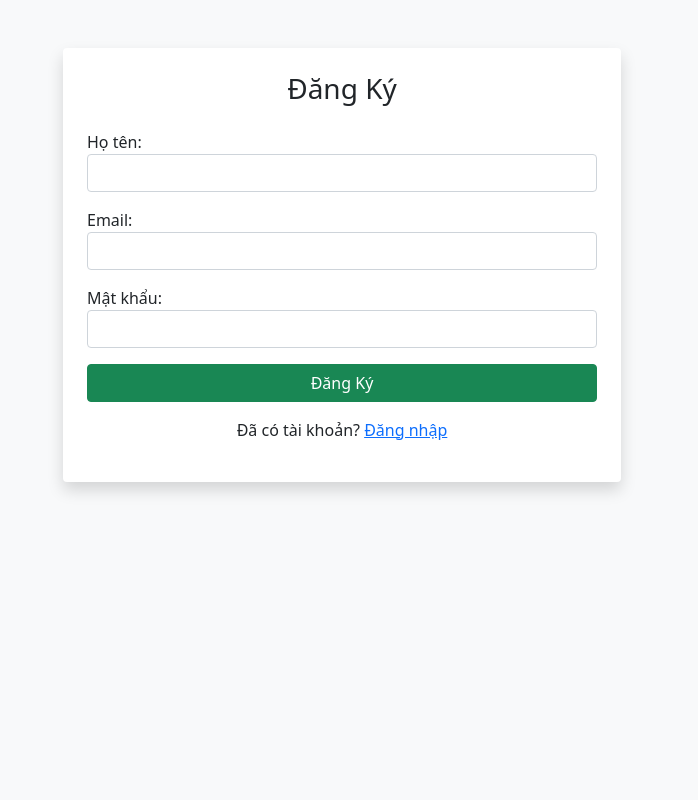
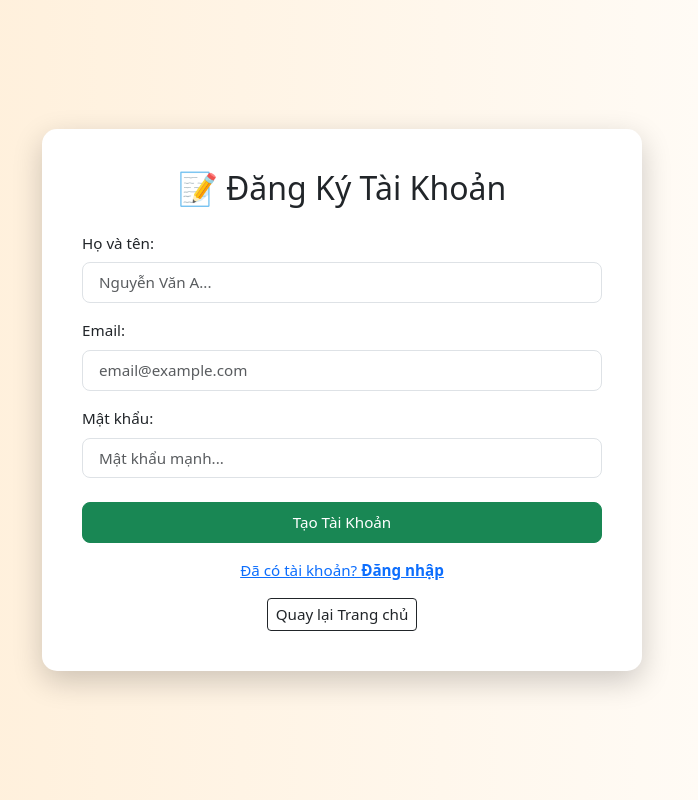
Before and after one commit to Trang74sc/hotel_booking, a PHP site: page /trang_bt/register.php in a window 1280 px wide. Shown: the whole page, without its empty margins (298-996 px from the left). Run offline with PHP 8.4, Linux system fonts and the light colour scheme.

Commit message:
hoaichange

```diff
--- a/register.php
+++ b/register.php
@@ -4,32 +4,62 @@
 <head>
     <meta charset="UTF-8">
     <title>Đăng Ký</title>
-    <link href="https://cdn.jsdelivr.net/npm/bootstrap@5.1.3/dist/css/bootstrap.min.css" rel="stylesheet">
+    <link href="https://cdn.jsdelivr.net/npm/bootstrap@5.3.0/dist/css/bootstrap.min.css" rel="stylesheet">
+    <style>
+        body {
+            background: linear-gradient(to right, #ffecd2,rgb(255, 255, 255));
+            min-height: 100vh;
+            display: flex;
+            justify-content: center;
+            align-items: center;
+            font-size: 0.95rem;
+        }
+        .register-card {
+            width: 100%;
+            max-width: 600px;
+            background: #fff;
+            border-radius: 15px;
+            padding: 40px;
+            box-shadow: 0 10px 30px rgba(0, 0, 0, 0.2);
+            font-size: 0.95rem;
+        }
+        .form-control {
+            font-size: 0.95rem;
+        }
+        .btn {
+            font-size: 0.95rem;
+        }
+    </style>
+
 </head>
-<body class="bg-light">
-<div class="container mt-5">
-    <div class="col-md-6 offset-md-3 bg-white p-4 rounded shadow">
-        <h3 class="text-center mb-4">Đăng Ký</h3>
-        <?php if (isset($_GET['error'])): ?>
-            <div class="alert alert-danger"><?php echo htmlspecialchars($_GET['error']); ?></div>
-        <?php endif; ?>
-        <form method="POST" action="xulyregister.php">
+<body>
+
+<div class="register-card">
+    <h2 class="text-center mb-4">📝 Đăng Ký Tài Khoản</h2>
+    <form action="xulyregister.php" method="POST">
         <div class="mb-3">
-                <label>Họ tên:</label>
-                <input type="text" name="name" class="form-control" required>
+            <label for="name" class="form-label">Họ và tên:</label>
+            <input type="text" class="form-control form-control-lg" id="name" name="name" placeholder="Nguyễn Văn A..." required>
         </div>
         <div class="mb-3">
-                <label>Email:</label>
-                <input type="email" name="email" class="form-control" required>
+            <label for="email" class="form-label">Email:</label>
+            <input type="email" class="form-control form-control-lg" id="email" name="email" placeholder="email@example.com" required>
         </div>
-            <div class="mb-3">
-                <label>Mật khẩu:</label>
-                <input type="password" name="password" class="form-control" required>
+        <div class="mb-4">
+            <label for="password" class="form-label">Mật khẩu:</label>
+            <input type="password" class="form-control form-control-lg" id="password" name="password" placeholder="Mật khẩu mạnh..." required>
         </div>
-            <button type="submit" class="btn btn-success w-100">Đăng Ký</button>
-            <p class="mt-3 text-center">Đã có tài khoản? <a href="login.php">Đăng nhập</a></p>
+        <div class="d-grid mb-3">
+            <button type="submit" class="btn btn-success btn-lg">Tạo Tài Khoản</button>
+        </div>
+        <div class="text-center">
+            <a href="login.php">Đã có tài khoản? <strong>Đăng nhập</strong></a>
+        </div>
+        <div class="text-center mt-3">
+            <a href="index.php" class="btn btn-outline-dark btn-sm">Quay lại Trang chủ</a>
+        </div>
     </form>
 </div>
-</div>
+
 </body>
 </html>
```
Also changed, not shown: login.php (+51 -21 lines). Lines whose indentation alone changed are shown as unchanged.
